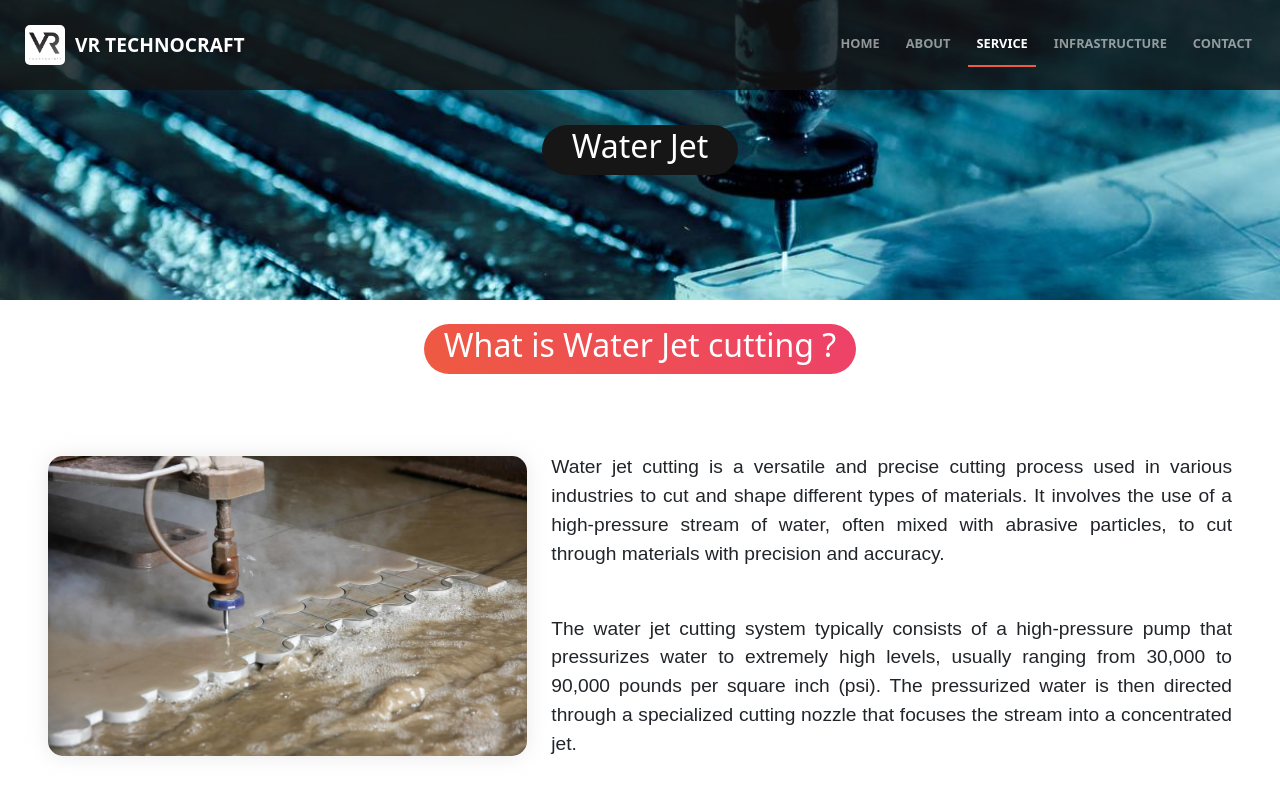
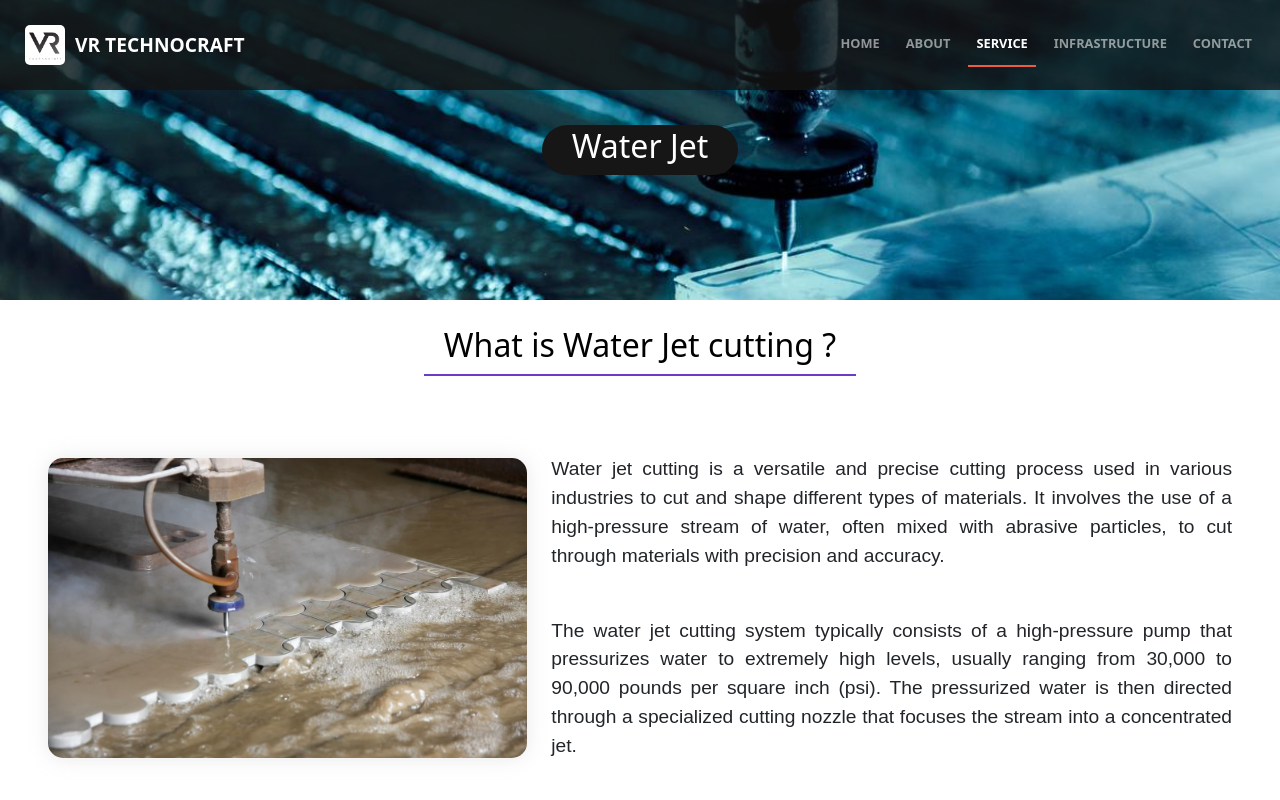
Before and after one commit to panchalravi004/VR-Tech, a React (Create React App) app: page /service in a window 1280 px wide. Shown: the top 800 px of the page. Built offline with nearby package versions, Linux system fonts and the light colour scheme.

Commit message:
Ravi :: Remove orange background color

```diff
--- a/src/Components/about/about.css
+++ b/src/Components/about/about.css
@@ -44,13 +44,13 @@ figure img {
 .our-client-title{
   display: inline-block;
   padding-bottom: 10px;
-  border-bottom: 4px solid #6c3cc5;
+  border-bottom: 2px solid #6c3cc5;
   font-weight: 600;
 }
 .technology-title{
   display: inline-block;
   padding-bottom: 10px;
-  border-bottom: 4px solid #6c3cc5;
+  border-bottom: 2px solid #6c3cc5;
   font-weight: 600;
 }
 .technology-image figure img{
--- a/src/Components/contactUs/contact/contact.css
+++ b/src/Components/contactUs/contact/contact.css
@@ -9,11 +9,12 @@
 }
 .contact-content-title{
     /* display: inline-block; */
-    background: linear-gradient(45deg,#EE5B40,#ee406b);
-    color: white;
+    /* background: linear-gradient(45deg,#EE5B40,#ee406b); */
+    color: black;
     padding: 2px 20px;
-    border-radius: 30px;
+    /* border-radius: 30px; */
     transition: 0.4s;
+    border-bottom: 2px solid #6c3cc5;
 }
 .contactHead
 {
--- a/src/Components/infrastructure/infrastructure.css
+++ b/src/Components/infrastructure/infrastructure.css
@@ -24,11 +24,12 @@ figure img {
 .infrastructure-content-title{
   /* display: inline-block; */
   text-align: center;
-  background: linear-gradient(45deg,#EE5B40,#ee406b);
-  color: white;
+  /* background: linear-gradient(45deg,#EE5B40,#ee406b); */
+  color: black;
   padding: 2px 20px;
-  border-radius: 30px;
+  /* border-radius: 30px; */
   transition: 0.4s;
+  border-bottom: 2px solid #6c3cc5;
 }
 
 .infrastruture-machine-heading{
--- a/src/Components/service/service.css
+++ b/src/Components/service/service.css
@@ -30,11 +30,12 @@ figure img {
 
 .page-main-header{
     /* display: inline-block; */
-    background: linear-gradient(45deg,#EE5B40,#ee406b);
-    color: white;
+    /* background: linear-gradient(45deg,#EE5B40,#ee406b); */
+    color: black;
     padding: 2px 20px;
-    border-radius: 30px;
+    border-radius: 0px;
     transition: 0.4s;
+    border-bottom: 2px solid #6c3cc5;
 }
 .page-header-detail{
     font-family: sans-serif;
```
